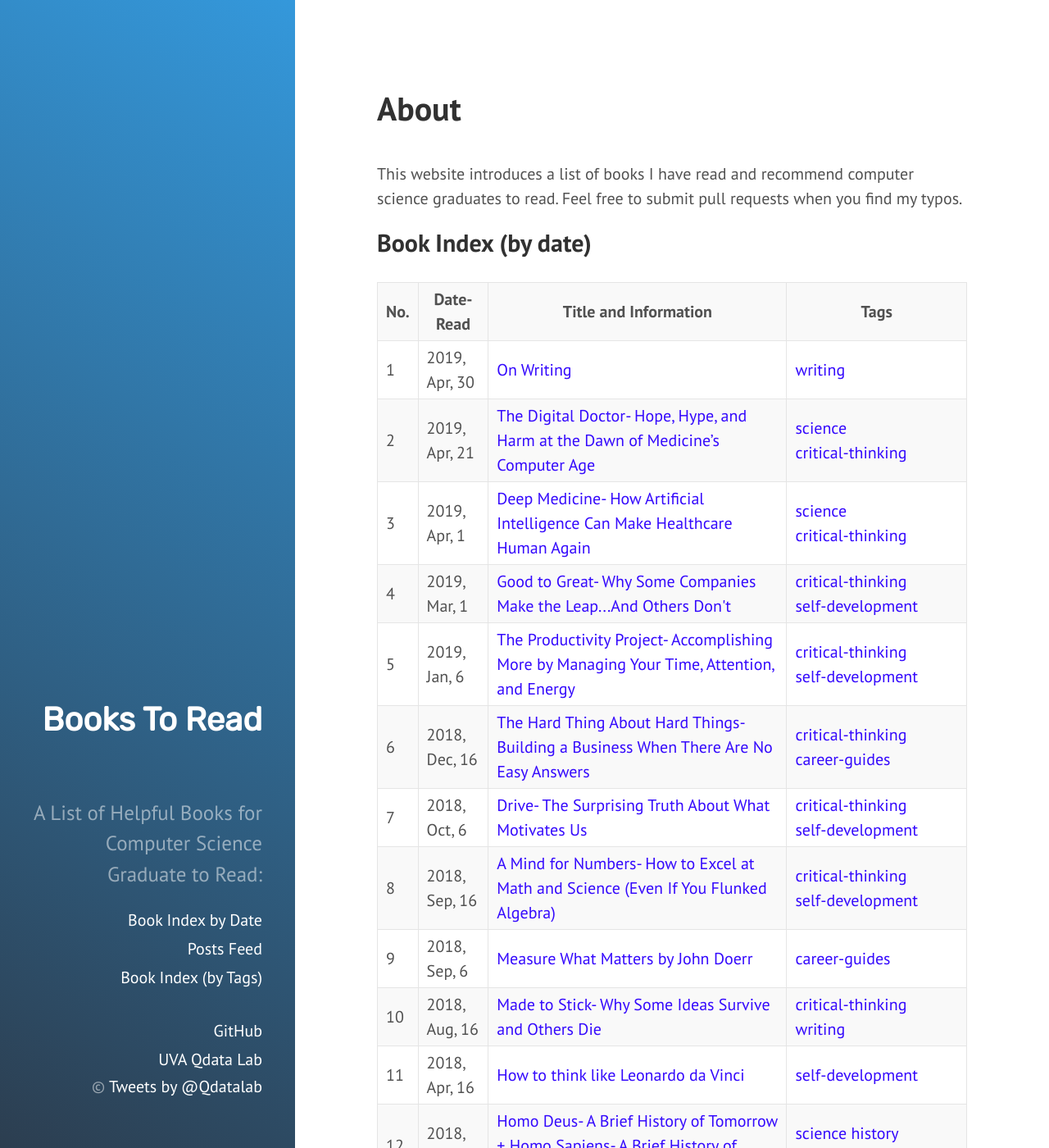
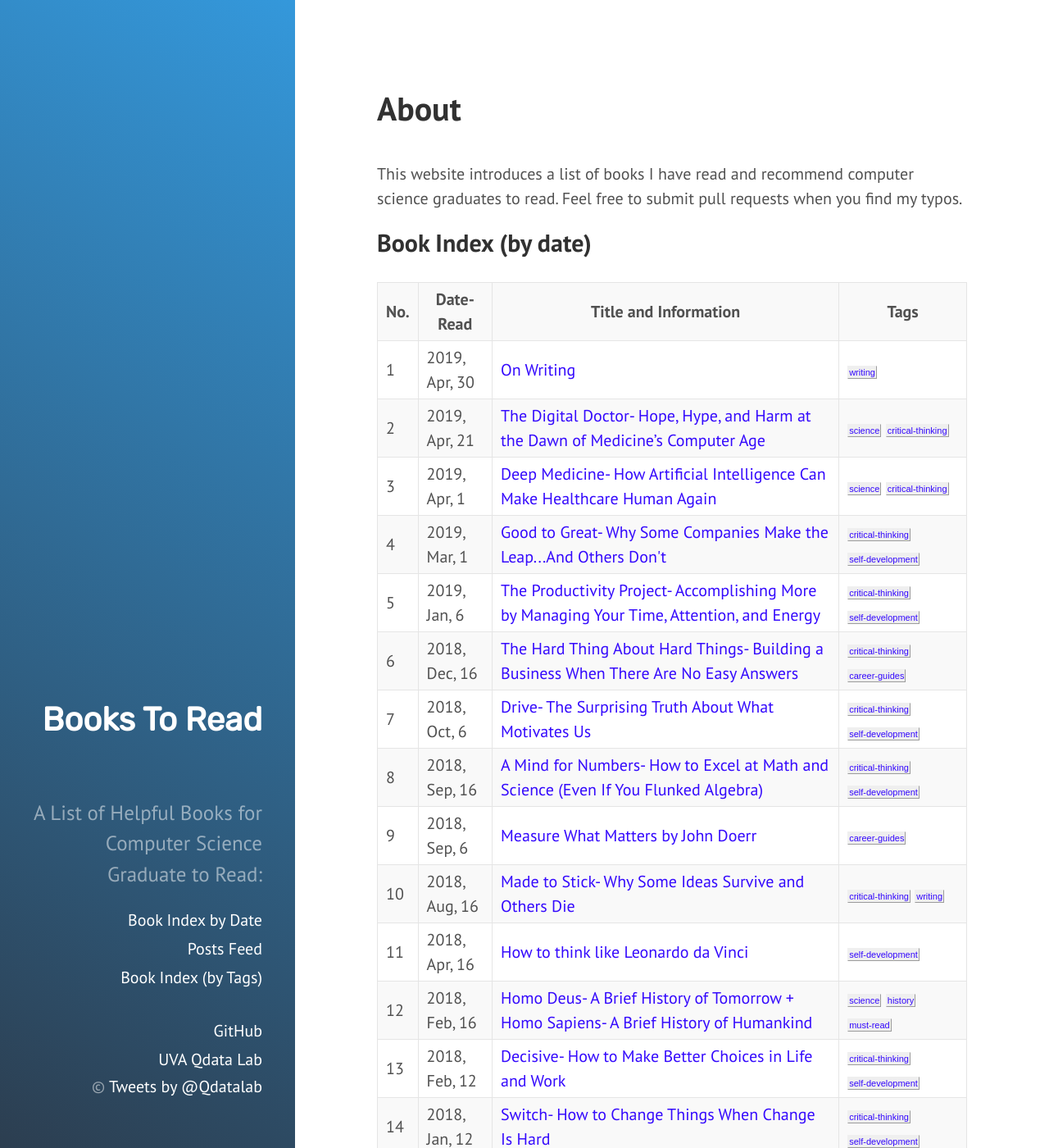
Before and after one commit to qiyanjun/books2read, a Jekyll site: the page built from index.html, in a window 1280 px wide and 1400 px high. Shown: the whole window at 82% size. Built offline with Jekyll 4.4.1, drawn with Linux system fonts in a browser that asks for light colours.

Commit message:
Update hyde.css

```diff
--- a/public/css/hyde.css
+++ b/public/css/hyde.css
@@ -321,13 +321,13 @@ a.button {
 a.button:active {border-style: inset;}
 
 
-a.button3 {
+a.button2 {
     display: inline-block;
     box-sizing: border-box;
     margin: 0;
     padding: 1px 1px;
 
-    font: 10px Arial;
+    font: 11px Arial;
     text-rendering: auto;
     text-align: center;
     text-transform: none;
@@ -338,7 +338,7 @@ a.button3 {
     word-spacing: normal;
     color: buttontext;
 
-    border: 2px outset buttonface;
+    border: 1px outset buttonface;
     border-image: initial;
 
     background-color: buttonface;
@@ -350,10 +350,4 @@ a.button3 {
     cursor: default;
 }
 
-a.button3:active {border-style: inset;}
-
-a.button2 {
-  -webkit-appearance: button;
-  -moz-appearance: button;
-  appearance: button;
-}
+a.button2:active {border-style: inset;}
```
